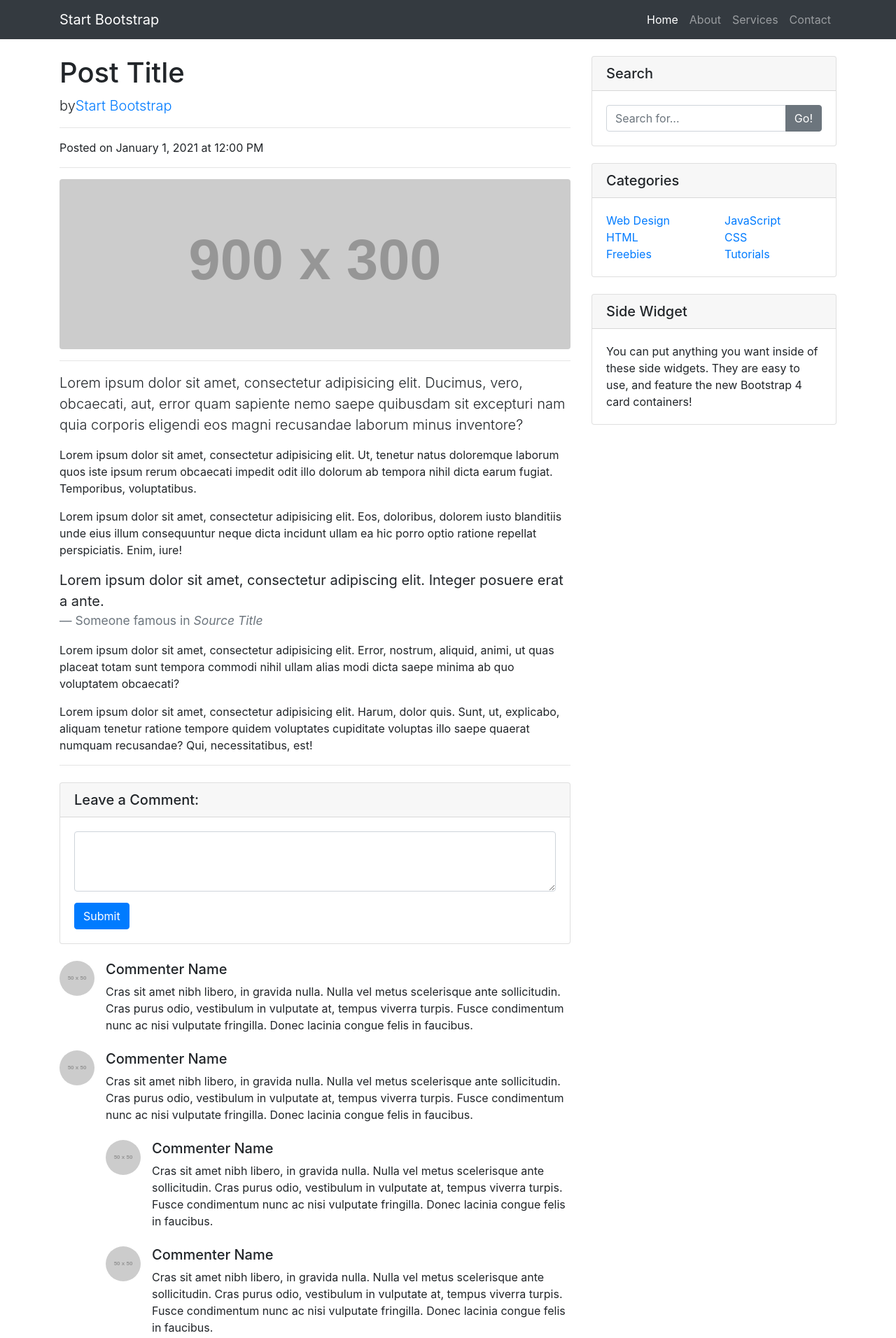
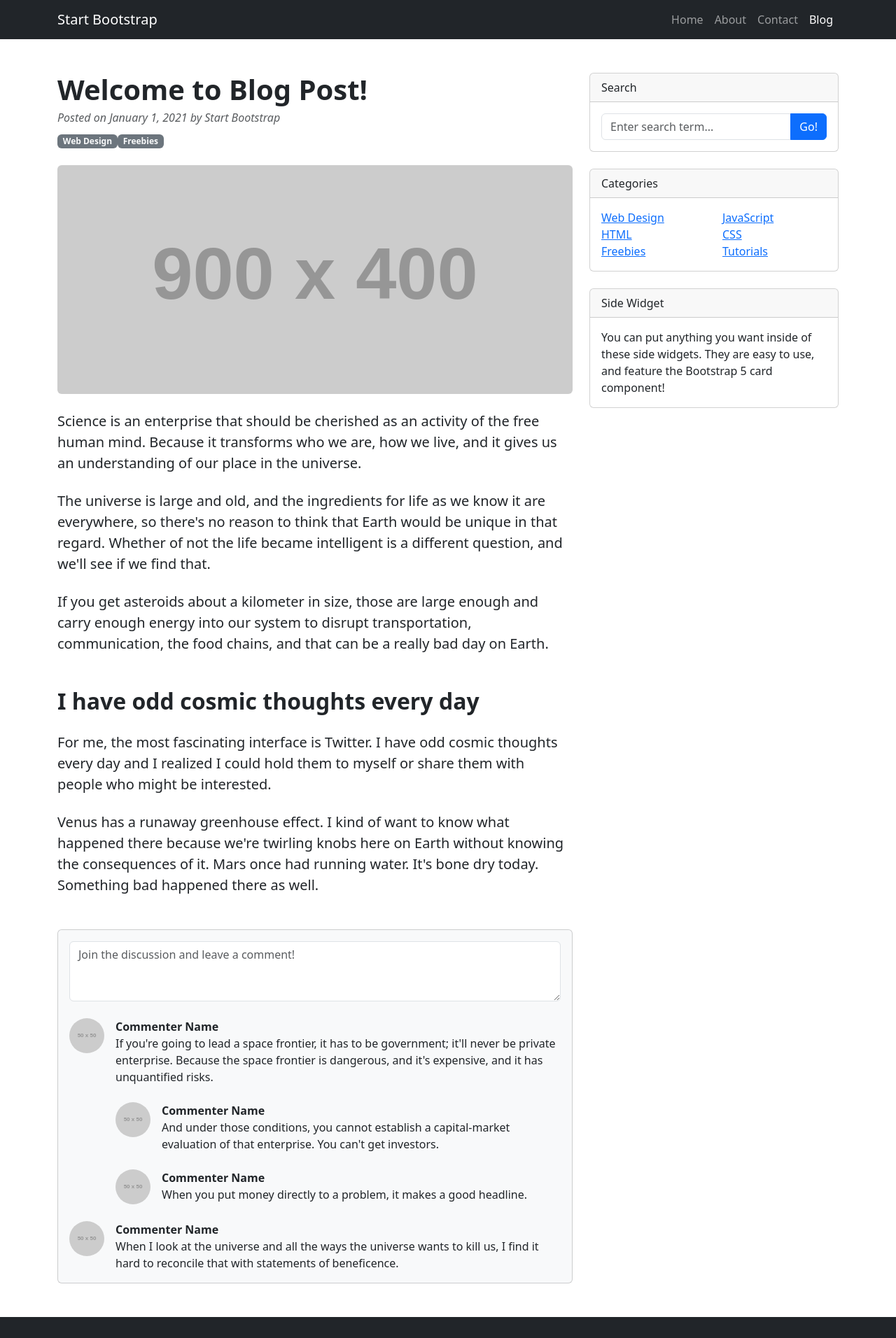
Before and after one commit to StartBootstrap/startbootstrap-blog-post, a website: page src/pug/index.pug in a window 1280 px wide. Shown: the top 1912 px of the page at 70% size. Drawn offline with nearby package versions, Linux system fonts and the light colour scheme; files that its build step writes are made by us from their sources; placeholder pictures from the web are drawn by us.

Commit message:
Bootstrap v5.0.0 update

```diff
--- a/src/pug/index.pug
+++ b/src/pug/index.pug
@@ -18,116 +18,119 @@ html(lang='en')
 
     body
 
-        // Navigation
+        // Responsive navbar
         nav.navbar.navbar-expand-lg.navbar-dark.bg-dark
             .container
                 a.navbar-brand(href='#!') Start Bootstrap
-                button.navbar-toggler(type='button', data-toggle='collapse', data-target='#navbarResponsive', aria-controls='navbarResponsive', aria-expanded='false', aria-label='Toggle navigation')
+                button.navbar-toggler(type='button', data-bs-toggle='collapse', data-bs-target='#navbarSupportedContent', aria-controls='navbarSupportedContent', aria-expanded='false', aria-label='Toggle navigation')
                     span.navbar-toggler-icon
-                #navbarResponsive.collapse.navbar-collapse
-                    ul.navbar-nav.ml-auto
-                        li.nav-item.active
-                            a.nav-link(href='#!')
-                                | Home
-                                span.sr-only (current)
+                #navbarSupportedContent.collapse.navbar-collapse
+                    ul.navbar-nav.ms-auto.mb-2.mb-lg-0
+                        li.nav-item
+                            a.nav-link(href='#') Home
                         li.nav-item
                             a.nav-link(href='#!') About
                         li.nav-item
-                            a.nav-link(href='#!') Services
+                            a.nav-link(href='#!') Contact
                         li.nav-item
-                            a.nav-link(href='#!') Contact
+                            a.nav-link.active(aria-current='page', href='#') Blog
 
         // Page content
-        .container
+        .container.mt-5
             .row
 
-                // Post content
                 .col-lg-8
 
-                    // Title
-                    h1.mt-4 Post Title
-                    // Author
-                    p.lead
-                        | by
-                        a(href='#!') Start Bootstrap
-                    hr
-                    // Date and time
-                    p Posted on January 1, 2021 at 12:00 PM
-                    hr
-                    // Preview image
-                    img.img-fluid.rounded(src='https://via.placeholder.com/900x300', alt='...')
-                    hr
                     // Post content
-                    p.lead
-                        | Lorem ipsum dolor sit amet, consectetur adipisicing elit. Ducimus, vero, obcaecati, aut, error quam sapiente nemo saepe quibusdam sit excepturi nam quia corporis eligendi eos magni recusandae laborum minus inventore?
-                    p
-                        | Lorem ipsum dolor sit amet, consectetur adipisicing elit. Ut, tenetur natus doloremque laborum quos iste ipsum rerum obcaecati impedit odit illo dolorum ab tempora nihil dicta earum fugiat. Temporibus, voluptatibus.
-                    p
-                        | Lorem ipsum dolor sit amet, consectetur adipisicing elit. Eos, doloribus, dolorem iusto blanditiis unde eius illum consequuntur neque dicta incidunt ullam ea hic porro optio ratione repellat perspiciatis. Enim, iure!
-                    blockquote.blockquote
-                        p.mb-0
-                            | Lorem ipsum dolor sit amet, consectetur adipiscing elit. Integer posuere erat a ante.
-                        footer.blockquote-footer
-                            | Someone famous in
-                            cite(title='Source Title') Source Title
-                    p
-                        | Lorem ipsum dolor sit amet, consectetur adipisicing elit. Error, nostrum, aliquid, animi, ut quas placeat totam sunt tempora commodi nihil ullam alias modi dicta saepe minima ab quo voluptatem obcaecati?
-                    p
-                        | Lorem ipsum dolor sit amet, consectetur adipisicing elit. Harum, dolor quis. Sunt, ut, explicabo, aliquam tenetur ratione tempore quidem voluptates cupiditate voluptas illo saepe quaerat numquam recusandae? Qui, necessitatibus, est!
+                    article
 
-                    hr
+                        // Post header
+                        header.mb-4
 
-                    // Comments form
-                    .card.my-4
-                        h5.card-header Leave a Comment:
-                        .card-body
-                            form
-                                .form-group
-                                    textarea.form-control(rows='3')
-                                button.btn.btn-primary(type='submit') Submit
+                            // Post title
+                            h1.fw-bolder.mb-1 Welcome to Blog Post!
 
-                    // Single comment
-                    .media.mb-4
-                        img.d-flex.mr-3.rounded-circle(src='https://via.placeholder.com/50x50', alt='...')
-                        .media-body
-                            h5.mt-0 Commenter Name
-                            | Cras sit amet nibh libero, in gravida nulla. Nulla vel metus scelerisque ante sollicitudin. Cras purus odio, vestibulum in vulputate at, tempus viverra turpis. Fusce condimentum nunc ac nisi vulputate fringilla. Donec lacinia congue felis in faucibus.
+                            // Post meta content
+                            .text-muted.fst-italic.mb-2 Posted on January 1, 2021 by Start Bootstrap
 
-                    // Comment with nested comments
-                    .media.mb-4
-                        img.d-flex.mr-3.rounded-circle(src='https://via.placeholder.com/50x50', alt='...')
-                        .media-body
-                            h5.mt-0 Commenter Name
-                            | Cras sit amet nibh libero, in gravida nulla. Nulla vel metus scelerisque ante sollicitudin. Cras purus odio, vestibulum in vulputate at, tempus viverra turpis. Fusce condimentum nunc ac nisi vulputate fringilla. Donec lacinia congue felis in faucibus.
-                            .media.mt-4
-                                img.d-flex.mr-3.rounded-circle(src='https://via.placeholder.com/50x50', alt='...')
-                                .media-body
-                                    h5.mt-0 Commenter Name
-                                    | Cras sit amet nibh libero, in gravida nulla. Nulla vel metus scelerisque ante sollicitudin. Cras purus odio, vestibulum in vulputate at, tempus viverra turpis. Fusce condimentum nunc ac nisi vulputate fringilla. Donec lacinia congue felis in faucibus.
-                            .media.mt-4
-                                img.d-flex.mr-3.rounded-circle(src='https://via.placeholder.com/50x50', alt='...')
-                                .media-body
-                                    h5.mt-0 Commenter Name
-                                    | Cras sit amet nibh libero, in gravida nulla. Nulla vel metus scelerisque ante sollicitudin. Cras purus odio, vestibulum in vulputate at, tempus viverra turpis. Fusce condimentum nunc ac nisi vulputate fringilla. Donec lacinia congue felis in faucibus.
+                            // Post categories
+                            a.badge.bg-secondary.text-decoration-none.link-light(href='#!') Web Design
+                            a.badge.bg-secondary.text-decoration-none.link-light(href='#!') Freebies
 
-                // Sidebar widgets column
-                .col-md-4
+                        // Preview image figure
+                        figure.mb-4
+                            img.img-fluid.rounded(src='https://dummyimage.com/900x400/ced4da/6c757d.jpg', alt='...')
+
+                        // Post content
+                        section.mb-5
+
+                            p.fs-5.mb-4 Science is an enterprise that should be cherished as an activity of the free human mind. Because it transforms who we are, how we live, and it gives us an understanding of our place in the universe.
+                            p.fs-5.mb-4 The universe is large and old, and the ingredients for life as we know it are everywhere, so there's no reason to think that Earth would be unique in that regard. Whether of not the life became intelligent is a different question, and we'll see if we find that.
+                            p.fs-5.mb-4 If you get asteroids about a kilometer in size, those are large enough and carry enough energy into our system to disrupt transportation, communication, the food chains, and that can be a really bad day on Earth.
+                            h2.fw-bolder.mb-4.mt-5 I have odd cosmic thoughts every day
+                            p.fs-5.mb-4 For me, the most fascinating interface is Twitter. I have odd cosmic thoughts every day and I realized I could hold them to myself or share them with people who might be interested.
+                            p.fs-5.mb-4 Venus has a runaway greenhouse effect. I kind of want to know what happened there because we're twirling knobs here on Earth without knowing the consequences of it. Mars once had running water. It's bone dry today. Something bad happened there as well.
+
+                    // Comments section
+                    section.mb-5
+                        .card.bg-light
+                            .card-body
+
+                                // Comment form
+                                form.mb-4
+                                    textarea.form-control(rows='3', placeholder='Join the discussion and leave a comment!')
+
+                                // Comment with nested comments
+                                .d-flex.mb-4
+
+                                    // Parent comment
+                                    .flex-shrink-0
+                                        img.rounded-circle(src='https://dummyimage.com/50x50/ced4da/6c757d.jpg', alt='...')
+                                    .ms-3
+                                        .fw-bold Commenter Name
+                                        | If you're going to lead a space frontier, it has to be government; it'll never be private enterprise. Because the space frontier is dangerous, and it's expensive, and it has unquantified risks.
+
+                                        // Child comment 1
+                                        .d-flex.mt-4
+                                            .flex-shrink-0
+                                                img.rounded-circle(src='https://dummyimage.com/50x50/ced4da/6c757d.jpg', alt='...')
+                                            .ms-3
+                                                .fw-bold Commenter Name
+                                                | And under those conditions, you cannot establish a capital-market evaluation of that enterprise. You can't get investors.
+
+                                        // Child comment 2
+                                        .d-flex.mt-4
+                                            .flex-shrink-0
+                                                img.rounded-circle(src='https://dummyimage.com/50x50/ced4da/6c757d.jpg', alt='...')
+                                            .ms-3
+                                                .fw-bold Commenter Name
+                                                | When you put money directly to a problem, it makes a good headline.
+
+                                // Single comment
+                                .d-flex
+                                    .flex-shrink-0
+                                        img.rounded-circle(src='https://dummyimage.com/50x50/ced4da/6c757d.jpg', alt='...')
+                                    .ms-3
+                                        .fw-bold Commenter Name
+                                        | When I look at the universe and all the ways the universe wants to kill us, I find it hard to reconcile that with statements of beneficence.
+
+                // Side widgets
+                .col-lg-4
 
                     // Search widget
-                    .card.my-4
-                        h5.card-header Search
+                    .card.mb-4
+                        .card-header Search
                         .card-body
                             .input-group
-                                input.form-control(type='text', placeholder='Search for...')
-                                span.input-group-append
-                                    button.btn.btn-secondary(type='button') Go!
+                                input.form-control(type='text', placeholder='Enter search term...', aria-label='Enter search term...', aria-describedby='button-search')
+                                button#button-search.btn.btn-primary(type='button') Go!
 
                     // Categories widget
-                    .card.my-4
-                        h5.card-header Categories
+                    .card.mb-4
+                        .card-header Categories
                         .card-body
                             .row
-                                .col-lg-6
+                                .col-sm-6
                                     ul.list-unstyled.mb-0
                                         li
                                             a(href='#!') Web Design
@@ -135,7 +138,7 @@ html(lang='en')
                                             a(href='#!') HTML
                                         li
                                             a(href='#!') Freebies
-                                .col-lg-6
+                                .col-sm-6
                                     ul.list-unstyled.mb-0
                                         li
                                             a(href='#!') JavaScript
@@ -145,10 +148,10 @@ html(lang='en')
                                             a(href='#!') Tutorials
 
                     // Side widget
-                    .card.my-4
-                        h5.card-header Side Widget
+                    .card.mb-4
+                        .card-header Side Widget
                         .card-body
-                            | You can put anything you want inside of these side widgets. They are easy to use, and feature the new Bootstrap 4 card containers!
+                            | You can put anything you want inside of these side widgets. They are easy to use, and feature the Bootstrap 5 card component!
 
         // Footer
         footer.py-5.bg-dark
@@ -156,8 +159,7 @@ html(lang='en')
                 p.m-0.text-center.text-white Copyright &copy; Your Website 2021
 
         // Bootstrap core JS
-        script(src='https://code.jquery.com/jquery-3.5.1.slim.min.js')
-        script(src='https://cdn.jsdelivr.net/npm/bootstrap@4.6.0/dist/js/bootstrap.bundle.min.js')
+        script(src='https://cdn.jsdelivr.net/npm/bootstrap@5.0.0/dist/js/bootstrap.bundle.min.js')
 
         // Core theme JS
         script(src='js/scripts.js')
```
Also changed, not shown: package.json (+4 -4 lines), dist/css/styles.css, dist/index.html, dist/js/scripts.js, 1 other file.
